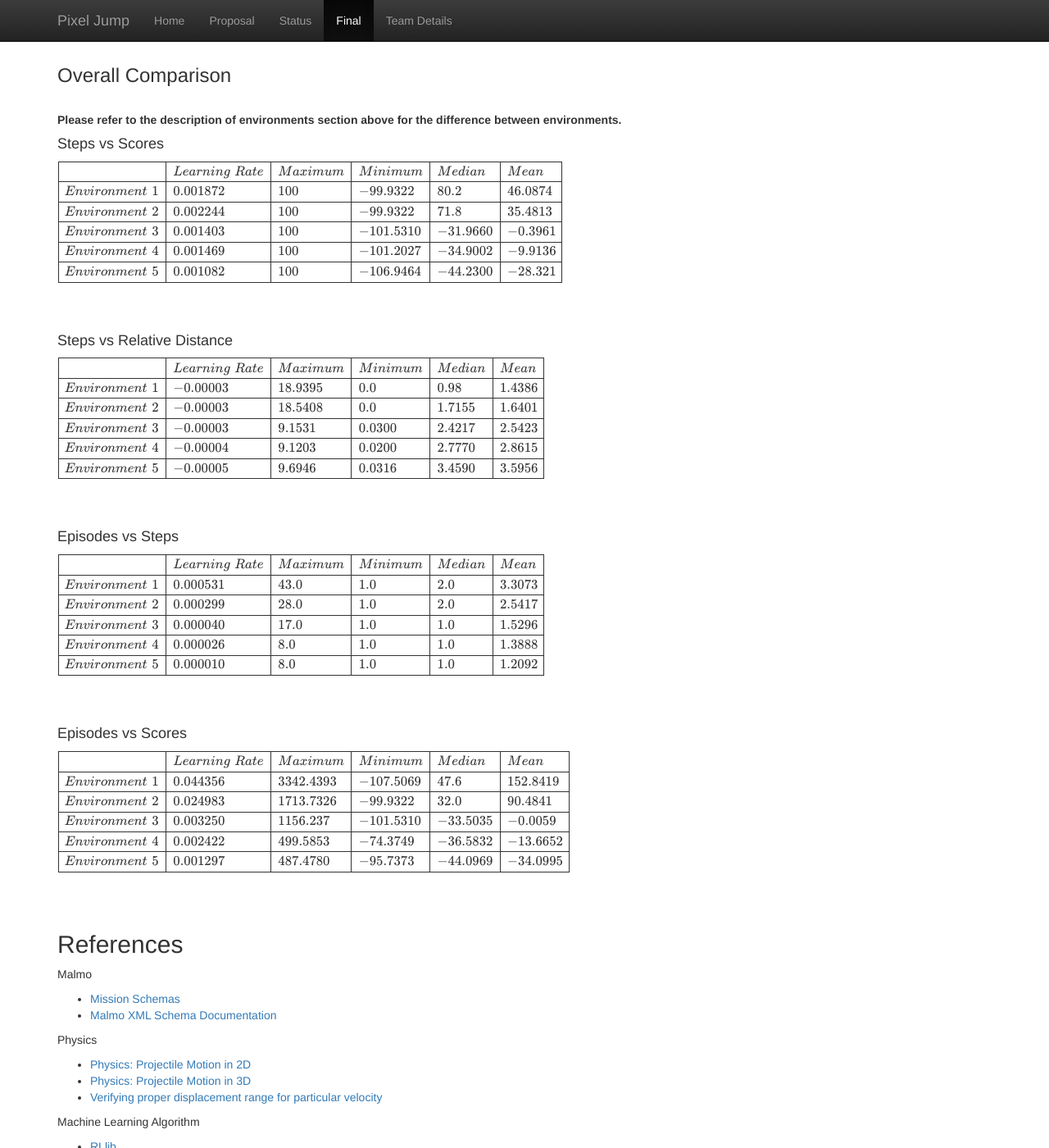
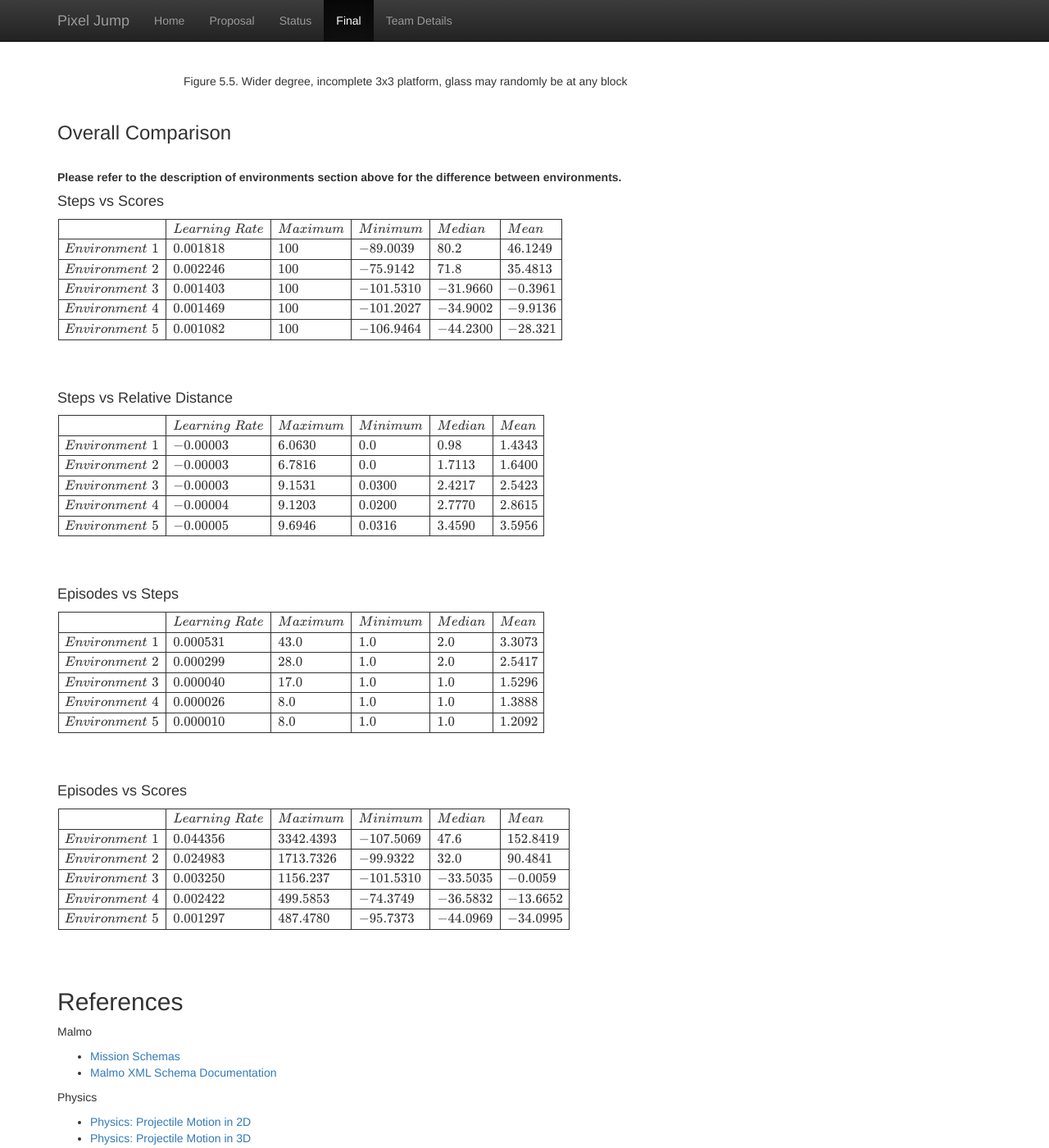
Before and after one commit to bikaylee/Jump-Jump, a Jekyll site: the page built from docs/final.md, in a window 1280 px wide and 1400 px high, scrolled down 9397 px. Shown: the whole window at 82% size. Built offline with Jekyll 4.4.1, drawn with Linux system fonts in a browser that asks for light colours; our own code applies the rules of GitHub Pages for plain Markdown files; formulas are drawn with MathJax 3; some of the changed text lies outside the part shown.

Commit message:
Update final.md

```diff
--- a/docs/final.md
+++ b/docs/final.md
@@ -160,6 +160,10 @@
 
 <br>
 ### Quantitative
+<br>
+**These are the results data after training for approximately 36 hours per environment.**
+
+<br>
 <img src="image/Environment_1.png"> <br>
 &emsp;&emsp;&emsp;&emsp;&emsp;&emsp;&emsp;&emsp;&emsp;&emsp;&emsp;Figure 5.1. No degree, complete 3x3 platform, glass always centered <br>
 <br>
@@ -188,12 +192,12 @@
 $$
 \begin{array}{|l|l|l|l|l|l|}
 \hline
-                  & Learning\,\, Rate   & Maximum   & Minimum   & Median   & Mean    \\ \hline
-Environment\,\, 1 & 0.001872            & 100      & -99.9322  & 80.2      & 46.0874 \\ \hline
-Environment\,\, 2 & 0.002244            & 100      & -99.9322  & 71.8      & 35.4813 \\ \hline
-Environment\,\, 3 & 0.001403            & 100      & -101.5310 & -31.9660  & -0.3961 \\ \hline
-Environment\,\, 4 & 0.001469            & 100      & -101.2027 & -34.9002  & -9.9136 \\ \hline
-Environment\,\, 5 & 0.001082            & 100      & -106.9464 & -44.2300  & -28.321 \\ \hline
+                  & Learning\,\, Rate   & Maximum   & Minimum   & Median   & Mean     \\ \hline
+Environment\,\, 1 & 0.001818            & 100      & -89.0039   & 80.2      & 46.1249 \\ \hline
+Environment\,\, 2 & 0.002246            & 100      & -75.9142   & 71.8      & 35.4813 \\ \hline
+Environment\,\, 3 & 0.001403            & 100      & -101.5310  & -31.9660  & -0.3961 \\ \hline
+Environment\,\, 4 & 0.001469            & 100      & -101.2027  & -34.9002  & -9.9136 \\ \hline
+Environment\,\, 5 & 0.001082            & 100      & -106.9464  & -44.2300  & -28.321 \\ \hline
 \end{array}
 $$
 
@@ -203,8 +207,8 @@
 \begin{array}{|l|l|l|l|l|l|}
 \hline
                   & Learning\,\,Rate & Maximum & Minimum & Median & Mean   \\ \hline
-Environment\,\, 1 & -0.00003         & 18.9395 & 0.0     & 0.98   & 1.4386 \\ \hline
-Environment\,\, 2 & -0.00003         & 18.5408 & 0.0     & 1.7155 & 1.6401 \\ \hline
+Environment\,\, 1 & -0.00003         & 6.0630  & 0.0     & 0.98   & 1.4343 \\ \hline
+Environment\,\, 2 & -0.00003         & 6.7816  & 0.0     & 1.7113 & 1.6400 \\ \hline
 Environment\,\, 3 & -0.00003         & 9.1531  & 0.0300  & 2.4217 & 2.5423 \\ \hline
 Environment\,\, 4 & -0.00004         & 9.1203  & 0.0200  & 2.7770 & 2.8615 \\ \hline
 Environment\,\, 5 & -0.00005         & 9.6946  & 0.0316  & 3.4590 & 3.5956 \\ \hline
```
Also changed, not shown: other parts of docs/final.md (+2 -0 lines).
